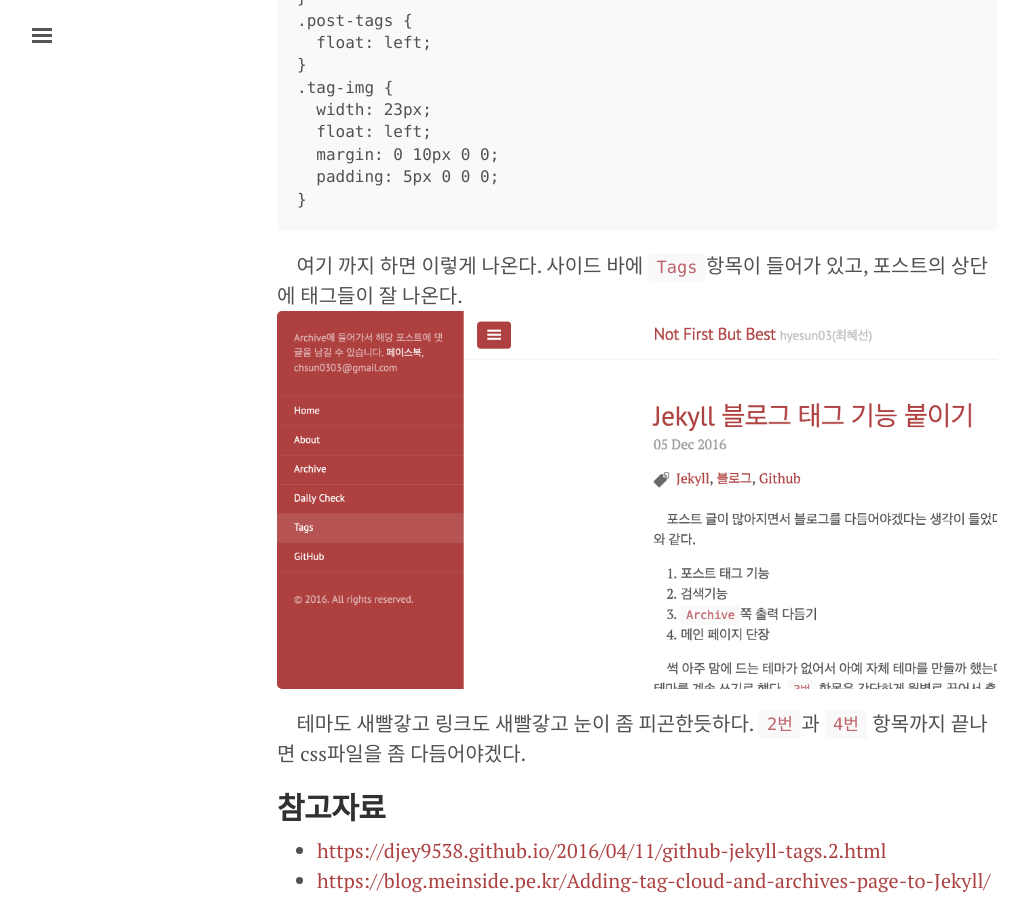
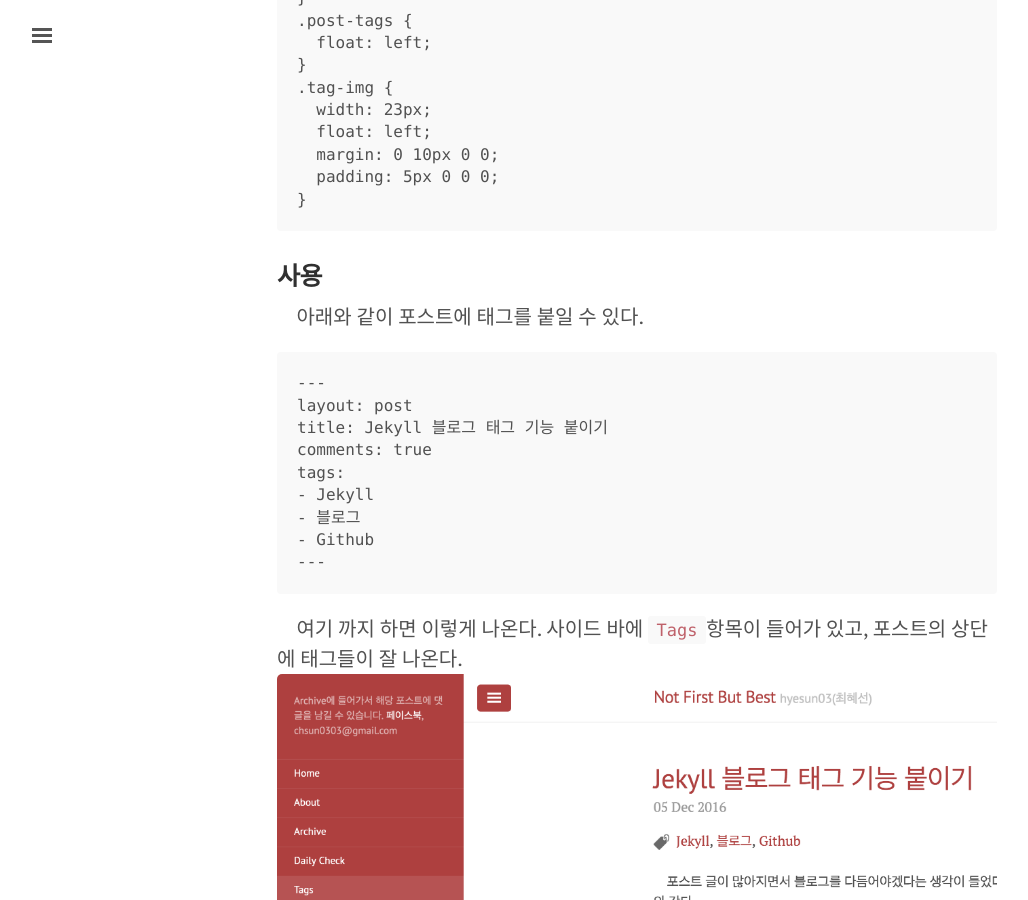
Before and after one commit to hyesun03/hyesun03.github.io, a Jekyll site: the page built from _posts/2016-12-05-jekyllTag.md, in a window 1280 px wide and 900 px high, scrolled down 4066 px. Shown: the whole window, without its empty margins (3-1031 px from the left). Built offline with Jekyll 4.4.1, drawn with Linux system fonts in a browser that asks for light colours; comment, search, counter and statistics services are not loaded.

Commit message:
Jekyll Tag 사용 예 추가

````diff
--- a/_posts/2016-12-05-jekyllTag.md
+++ b/_posts/2016-12-05-jekyllTag.md
@@ -154,6 +154,21 @@ layout: default
 ```
 {% endraw %}
 
+### **사용**
+&nbsp;&nbsp;&nbsp; 아래와 같이 포스트에 태그를 붙일 수 있다.
+
+``` text
+---
+layout: post
+title: Jekyll 블로그 태그 기능 붙이기
+comments: true
+tags:
+- Jekyll
+- 블로그
+- Github
+---
+```
+
 &nbsp;&nbsp;&nbsp; 여기 까지 하면 이렇게 나온다. 사이드 바에 `Tags`항목이 들어가 있고, 포스트의 상단에 태그들이 잘 나온다.
 ![태그 사이드 바 및 상단 출력]({{ site.url }}/images/tag_side.png)
 
````
